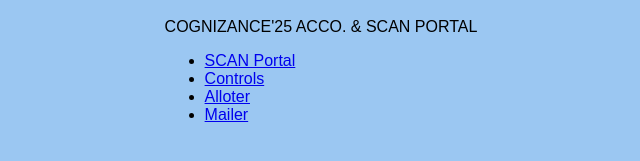
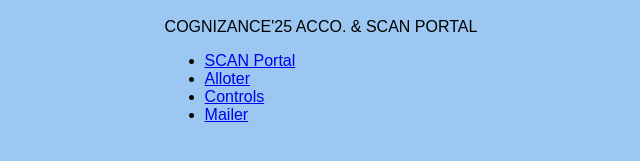
Before and after one commit to nikhilsingh7777/cogniTic_Frontend, a React (Create React App) app: page /landing in a window 1280 px wide. Shown: the part 329-490 px from the top of the page, without its empty margins (319-959 px from the left). Built offline with nearby package versions, Linux system fonts and the light colour scheme; sample sign-in values are in the browser's storage.

Commit message:
Update Landing.jsx

```diff
--- a/src/components/Landing/Landing.jsx
+++ b/src/components/Landing/Landing.jsx
@@ -18,9 +18,9 @@ const Landing = () => {
             <nav>
                 <ul>
                     <li><Link to="/ticketing">SCAN Portal</Link></li>
+                      <li><Link to="/alloter">Alloter</Link></li>
                      <li><Link to="/controls">Controls</Link></li>
-                    <li><Link to="/alloter">Alloter</Link></li>
-                    <li><Link to="/excel-upload">Mailer</Link></li> {/* Added */}
+                    <li><Link to="/excel-upload">Mailer</Link></li>
                 </ul>
             </nav>
         </>
```
